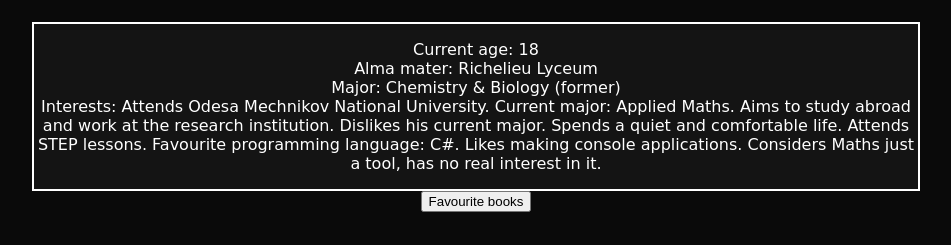
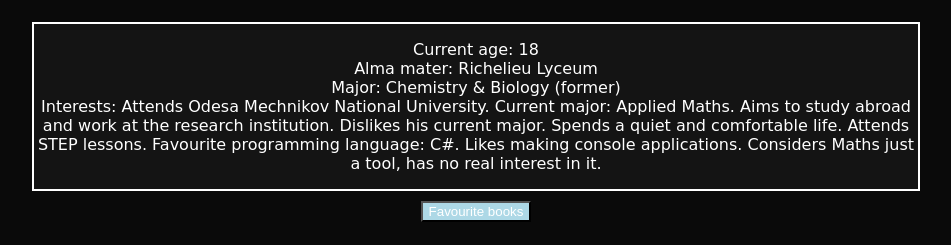
Before and after one commit to Dyanavio/HTML-ONU, a website: page index.html in a window 1280 px wide. Shown: the part 555-800 px from the top of the page, without its empty margins (164-1115 px from the left). Drawn offline with Linux system fonts and the light colour scheme; a web font is replaced by a local one.

Commit message:
Minor changes

```diff
--- a/server.js
+++ b/server.js
@@ -1,6 +1,6 @@
 const express = require('express');
 const app = express();
-const PORT = 5050;
+const PORT = 3000;
 const path = require('path');
 
 app.use(express.static(path.join(__dirname)))
--- a/style.css
+++ b/style.css
@@ -39,3 +39,10 @@
   width: 70%;
   margin: auto;
 }
+
+button
+{
+  margin: 10px;
+  color: white;
+  background-color: lightblue;
+}
```
